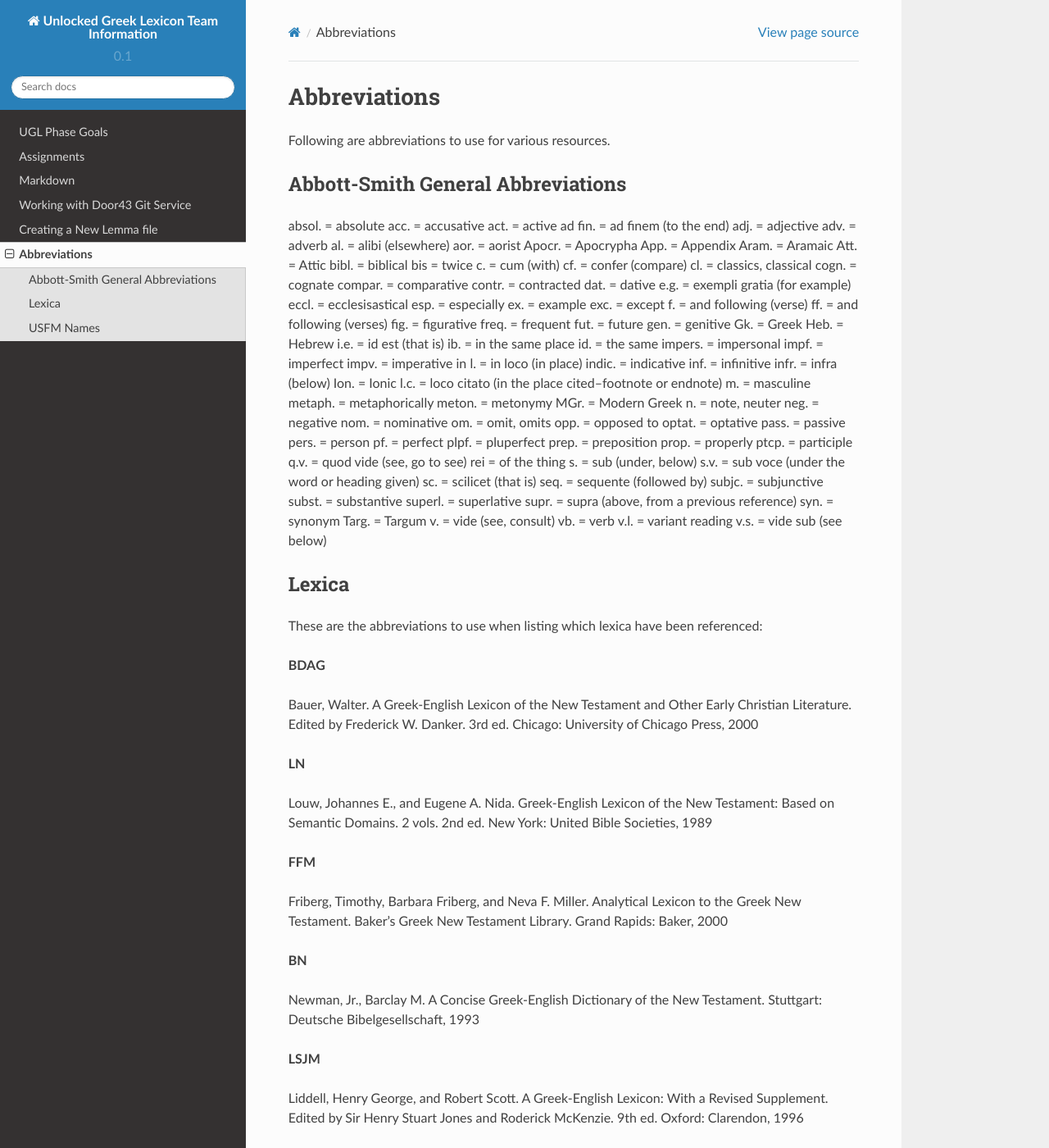
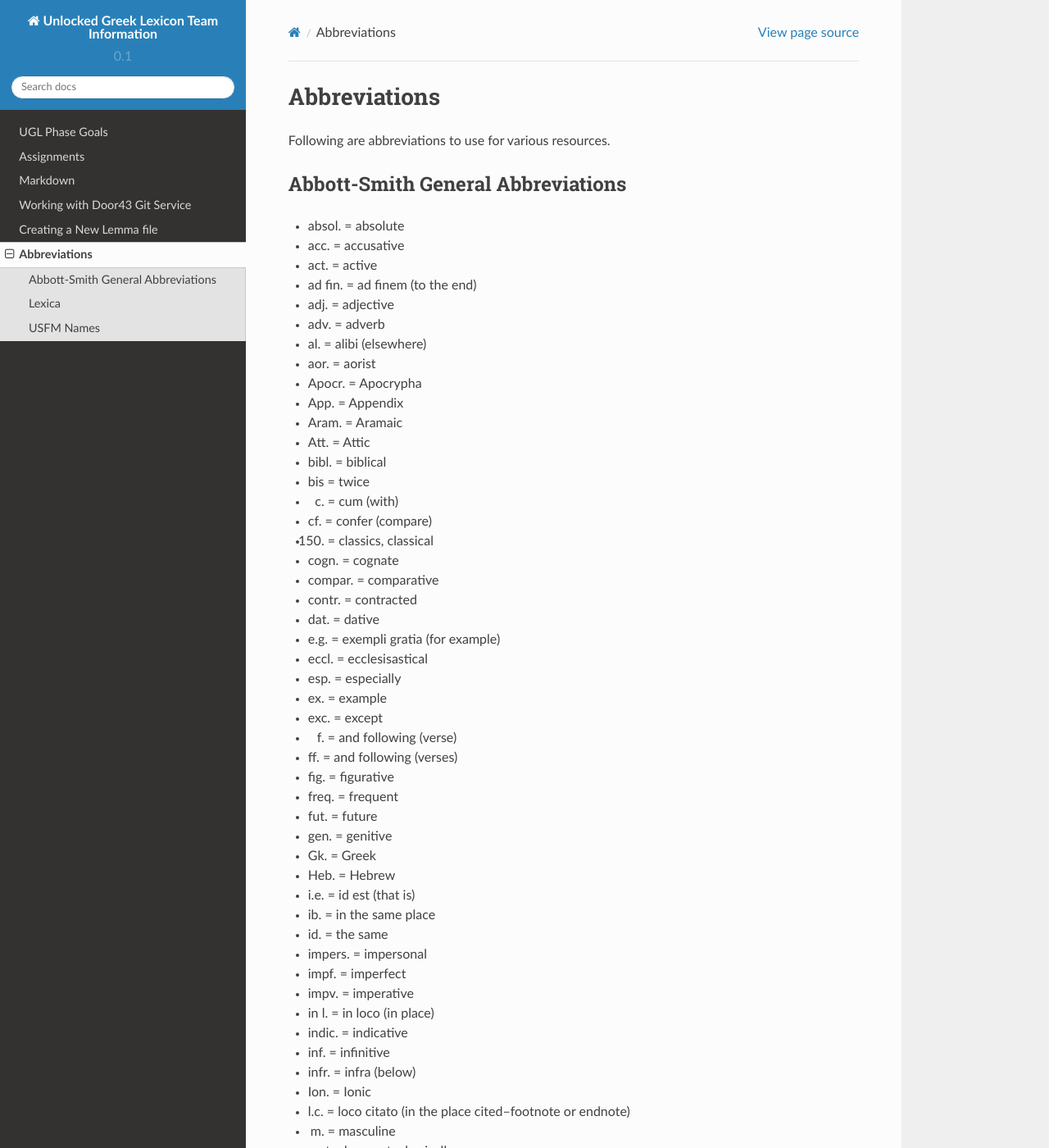
Before and after one commit to unfoldingWord-dev/Unlocked-Greek-Lexicon-Info, a Sphinx documentation site: the page built from docs/abbreviations.rst, in a window 1280 px wide and 1400 px high. Shown: the whole window at 82% size. Built offline with Sphinx 7.4.7 and the Read the Docs theme 2.0.0, drawn with Linux system fonts in a browser that asks for light colours; some of the changed text lies outside the part shown.

Commit message:
Fixed formatting for A-S General abbreviations

```diff
--- a/docs/abbreviations.rst
+++ b/docs/abbreviations.rst
@@ -4,85 +4,86 @@ Following are abbreviations to use for various resources.
 
 Abbott-Smith General Abbreviations
 ----------------------------------
-absol. = absolute
-acc. = accusative
-act. = active
-ad fin. = ad finem (to the end)
-adj. = adjective
-adv. = adverb
-al. = alibi (elsewhere)
-aor. = aorist
-Apocr. = Apocrypha
-App. = Appendix
-Aram. = Aramaic
-Att. = Attic
-bibl. = biblical
-bis = twice
-c. = cum (with)
-cf. = confer (compare)
-cl. = classics, classical
-cogn. = cognate
-compar. = comparative
-contr. = contracted
-dat. = dative
-e.g. = exempli gratia (for example)
-eccl. = ecclesisastical
-esp. = especially
-ex. = example
-exc. = except
-f. = and following (verse)
-ff. = and following (verses)
-fig. = figurative
-freq. = frequent
-fut. = future
-gen. = genitive
-Gk. = Greek
-Heb. = Hebrew
-i.e. = id est (that is)
-ib. = in the same place
-id. = the same
-impers. = impersonal
-impf. = imperfect
-impv. = imperative
-in l. = in loco (in place)
-indic. = indicative
-inf. = infinitive
-infr. = infra (below)
-Ion. = Ionic
-l.c. = loco citato (in the place cited--footnote or endnote)
-m. = masculine
-metaph. = metaphorically
-meton. = metonymy
-MGr. = Modern Greek
-n. = note, neuter
-neg. = negative
-nom. = nominative
-om. = omit, omits
-opp. = opposed to
-optat. = optative
-pass. = passive
-pers. = person
-pf. = perfect
-plpf. = pluperfect
-prep. = preposition
-prop. = properly
-ptcp. = participle
-q.v. = quod vide (see, go to see)
-rei = of the thing
-s. = sub (under, below)
-s.v. = sub voce (under the word or heading given)
-sc. = scilicet (that is)
-seq. = sequente (followed by)
-subjc. = subjunctive
-subst. = substantive
-superl. = superlative
-supr. = supra (above, from a previous reference)
-syn. = synonym
-Targ. = Targum
-v. = vide (see, consult)
-vb. = verb
-v.l. = variant reading
-v.s. = vide sub (see below)
+
+* absol. = absolute
+* acc. = accusative
+* act. = active
+* ad fin. = ad finem (to the end)
+* adj. = adjective
+* adv. = adverb
+* al. = alibi (elsewhere)
+* aor. = aorist
+* Apocr. = Apocrypha
+* App. = Appendix
+* Aram. = Aramaic
+* Att. = Attic
+* bibl. = biblical
+* bis = twice
+* c. = cum (with)
+* cf. = confer (compare)
+* cl. = classics, classical
+* cogn. = cognate
+* compar. = comparative
+* contr. = contracted
+* dat. = dative
+* e.g. = exempli gratia (for example)
+* eccl. = ecclesisastical
+* esp. = especially
+* ex. = example
+* exc. = except
+* f. = and following (verse)
+* ff. = and following (verses)
+* fig. = figurative
+* freq. = frequent
+* fut. = future
+* gen. = genitive
+* Gk. = Greek
+* Heb. = Hebrew
+* i.e. = id est (that is)
+* ib. = in the same place
+* id. = the same
+* impers. = impersonal
+* impf. = imperfect
+* impv. = imperative
+* in l. = in loco (in place)
+* indic. = indicative
+* inf. = infinitive
+* infr. = infra (below)
+* Ion. = Ionic
+* l.c. = loco citato (in the place cited--footnote or endnote)
+* m. = masculine
+* metaph. = metaphorically
+* meton. = metonymy
+* MGr. = Modern Greek
+* n. = note, neuter
+* neg. = negative
+* nom. = nominative
+* om. = omit, omits
+* opp. = opposed to
+* optat. = optative
+* pass. = passive
+* pers. = person
+* pf. = perfect
+* plpf. = pluperfect
+* prep. = preposition
+* prop. = properly
+* ptcp. = participle
+* q.v. = quod vide (see, go to see)
+* rei = of the thing
+* s. = sub (under, below)
+* s.v. = sub voce (under the word or heading given)
+* sc. = scilicet (that is)
+* seq. = sequente (followed by)
+* subjc. = subjunctive
+* subst. = substantive
+* superl. = superlative
+* supr. = supra (above, from a previous reference)
+* syn. = synonym
+* Targ. = Targum
+* v. = vide (see, consult)
+* vb. = verb
+* v.l. = variant reading
+* v.s. = vide sub (see below)
 
 Lexica
 ------
```
